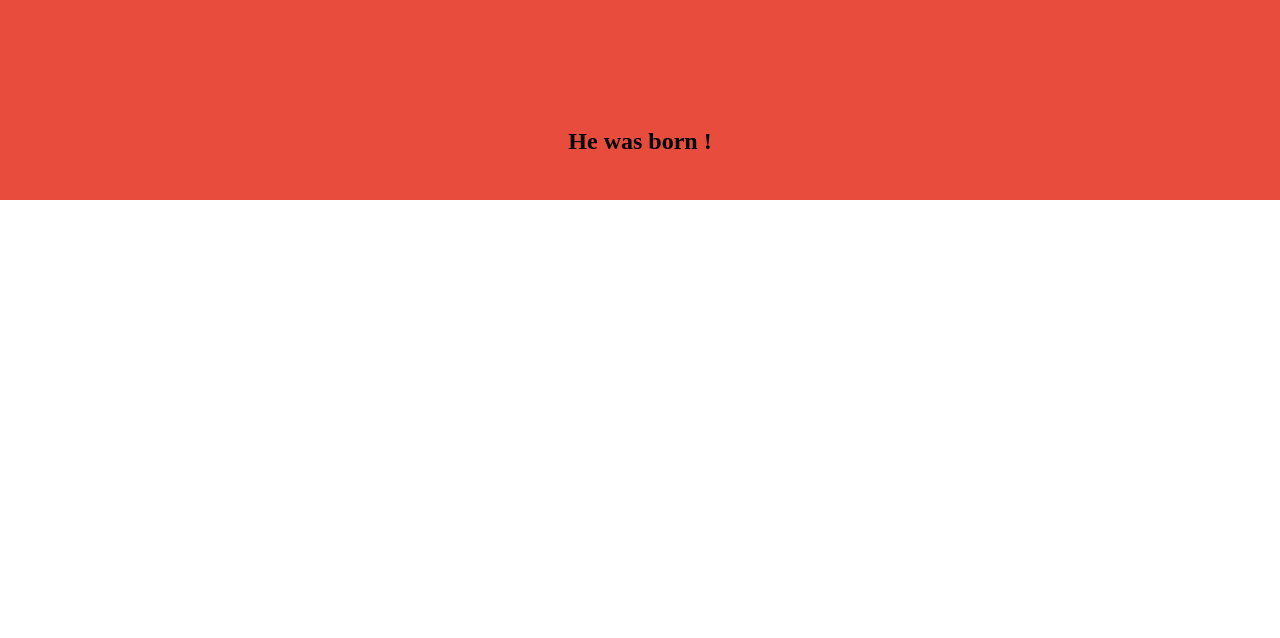
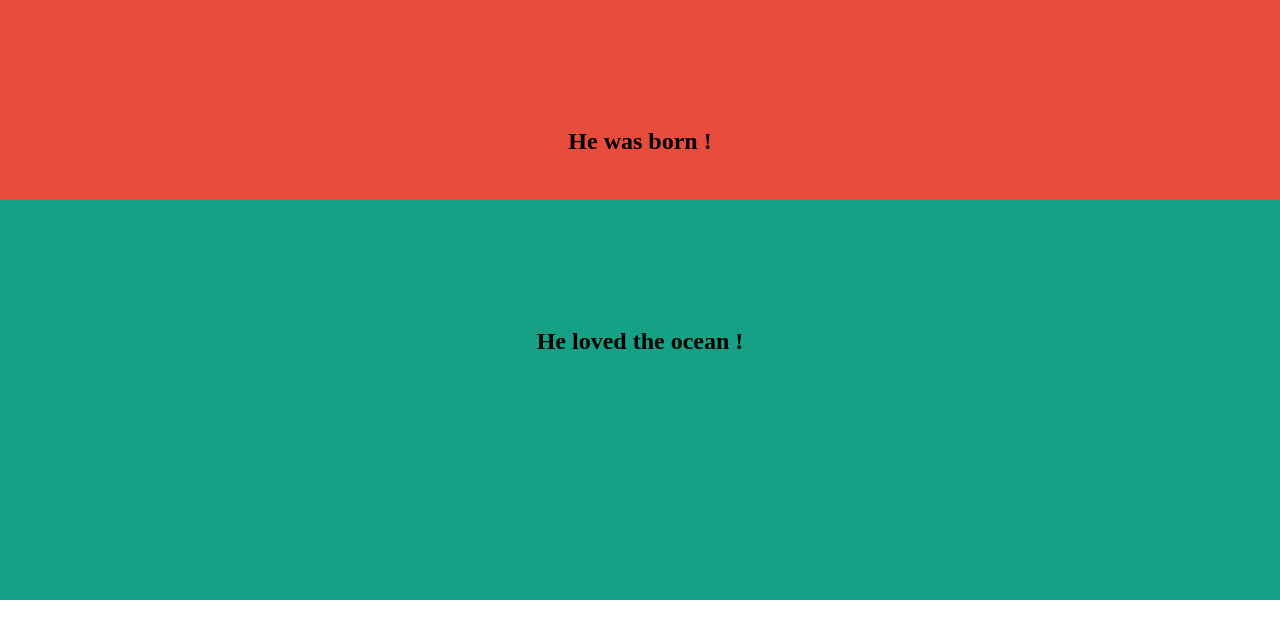
Before and after one commit to eMahtab/tag-it, a website: page index.html in a window 1280 px wide. Drawn offline with Linux system fonts and the light colour scheme.

Commit message:
Added second section

```diff
--- a/index.html
+++ b/index.html
@@ -11,5 +11,11 @@
 
    </section>
 
+   <section style="width:100%;background-color: #16a085;height:400px;">
+
+       <h1 style="margin-top: 0;padding-top: 10%" align="center">He loved the ocean !</h1>
+
+   </section>
+
 </body>
 </html>
```
